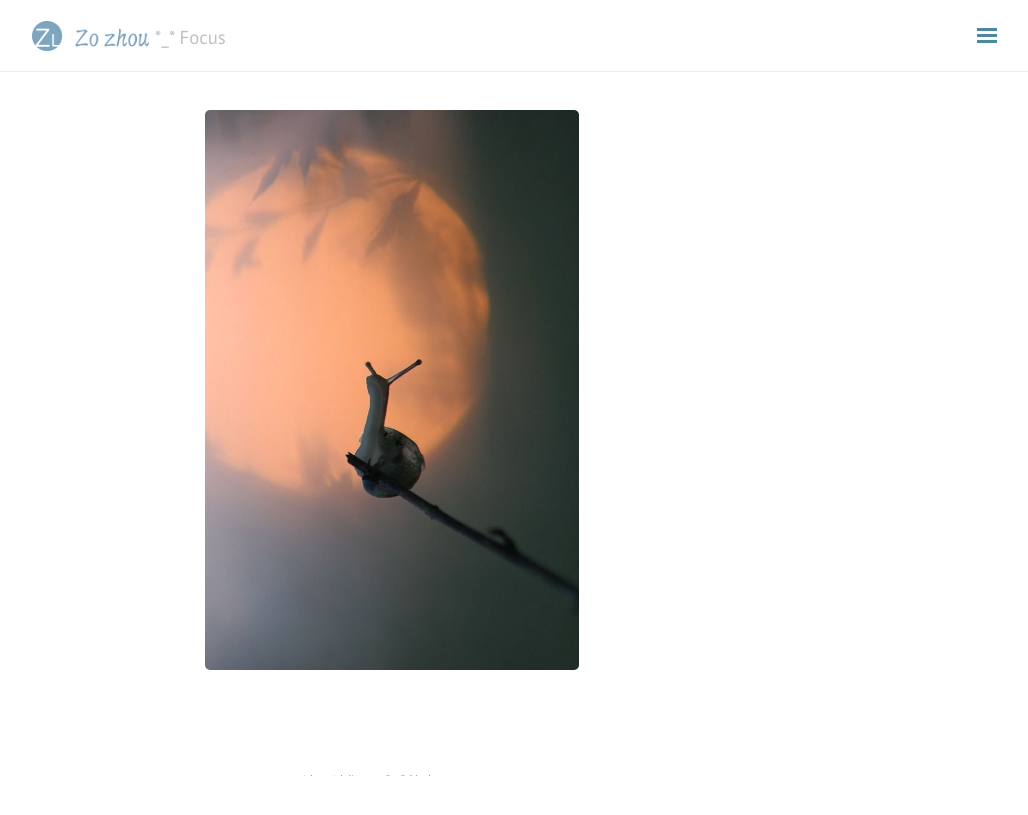
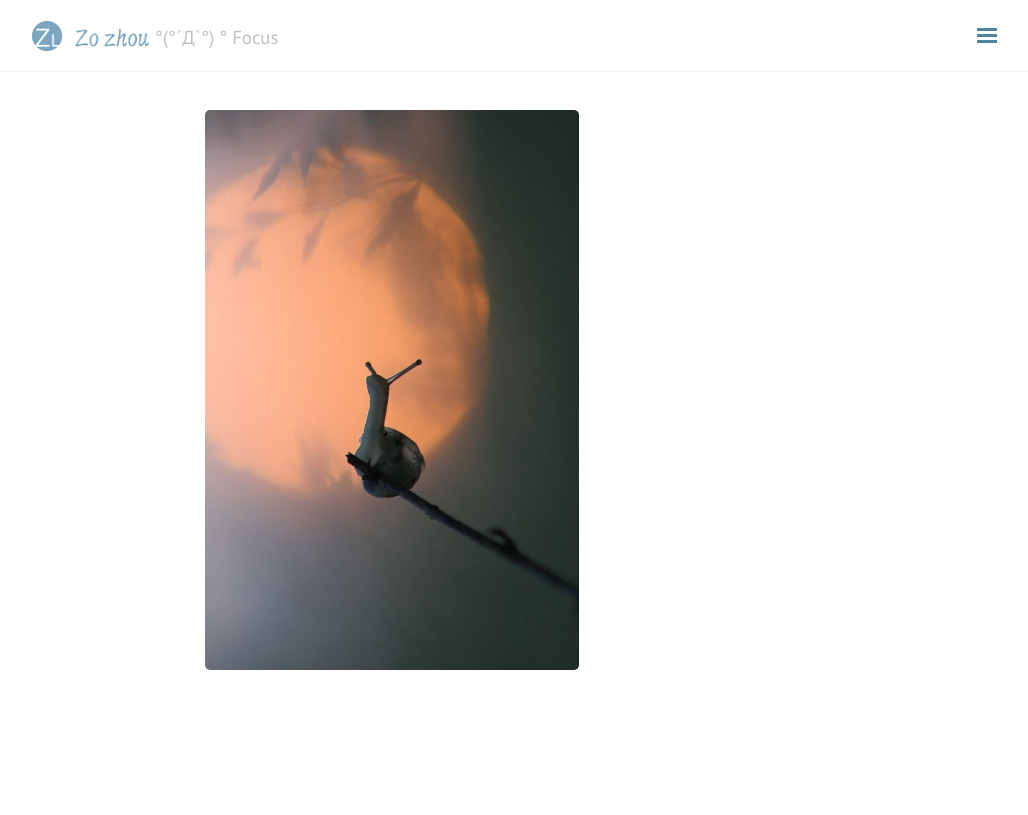
Before and after one commit to zsc1993916/zsc1993916.github.io, a Jekyll site: the page built from index.html, in a window 1280 px wide. Shown: the top 815 px of the page, without its empty margins (248-1276 px from the left). Built offline with Jekyll 4.4.1, drawn with Linux system fonts in a browser that asks for light colours; nearby versions of some CDN libraries; comment, search, counter and statistics services are not loaded.

Commit message:
Update _config.yml

```diff
--- a/_config.yml
+++ b/_config.yml
@@ -1,6 +1,6 @@
 # Site Info
 title: zozhou
-tagline: ' *_* Focus '
+tagline: '  °(°ˊДˋ°) °  Focus '
 description: ' 简单，纯粹 '
 baseurl: ""
 url: http://www.zozhou.net
```
